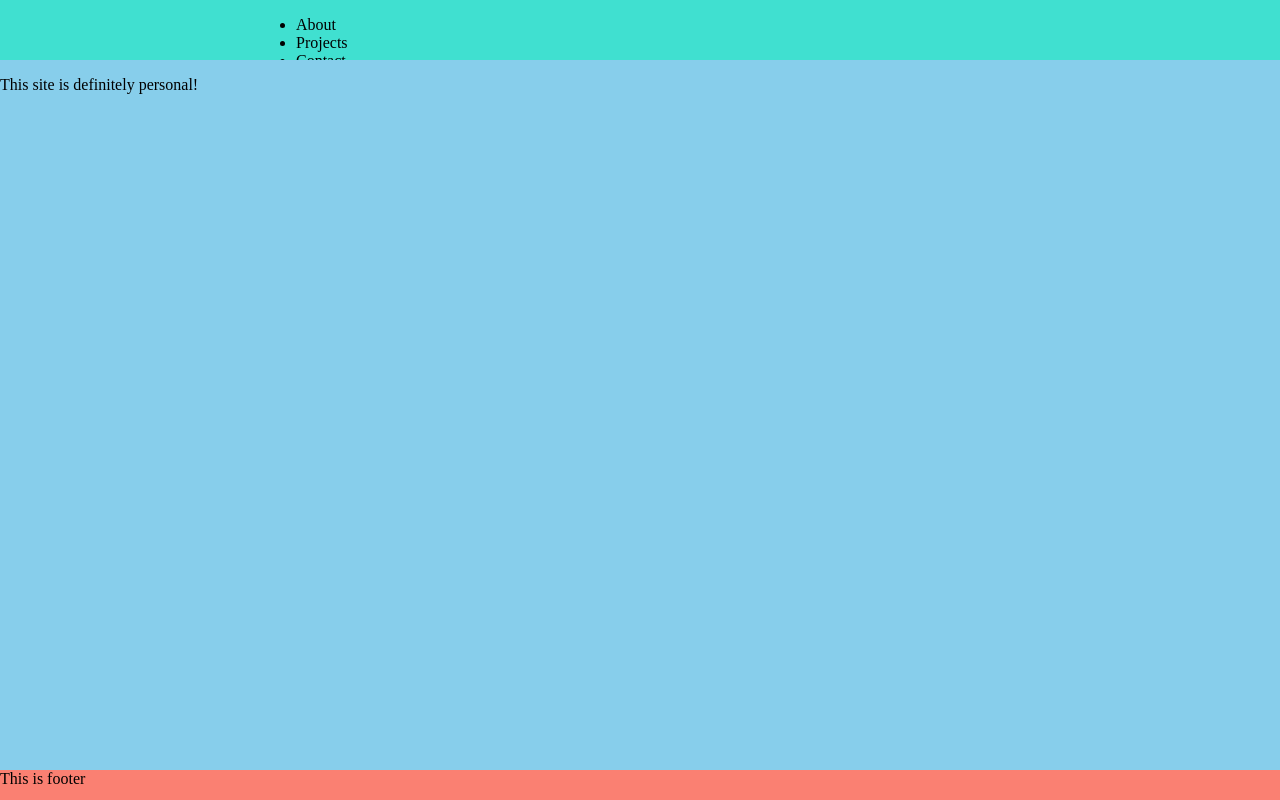
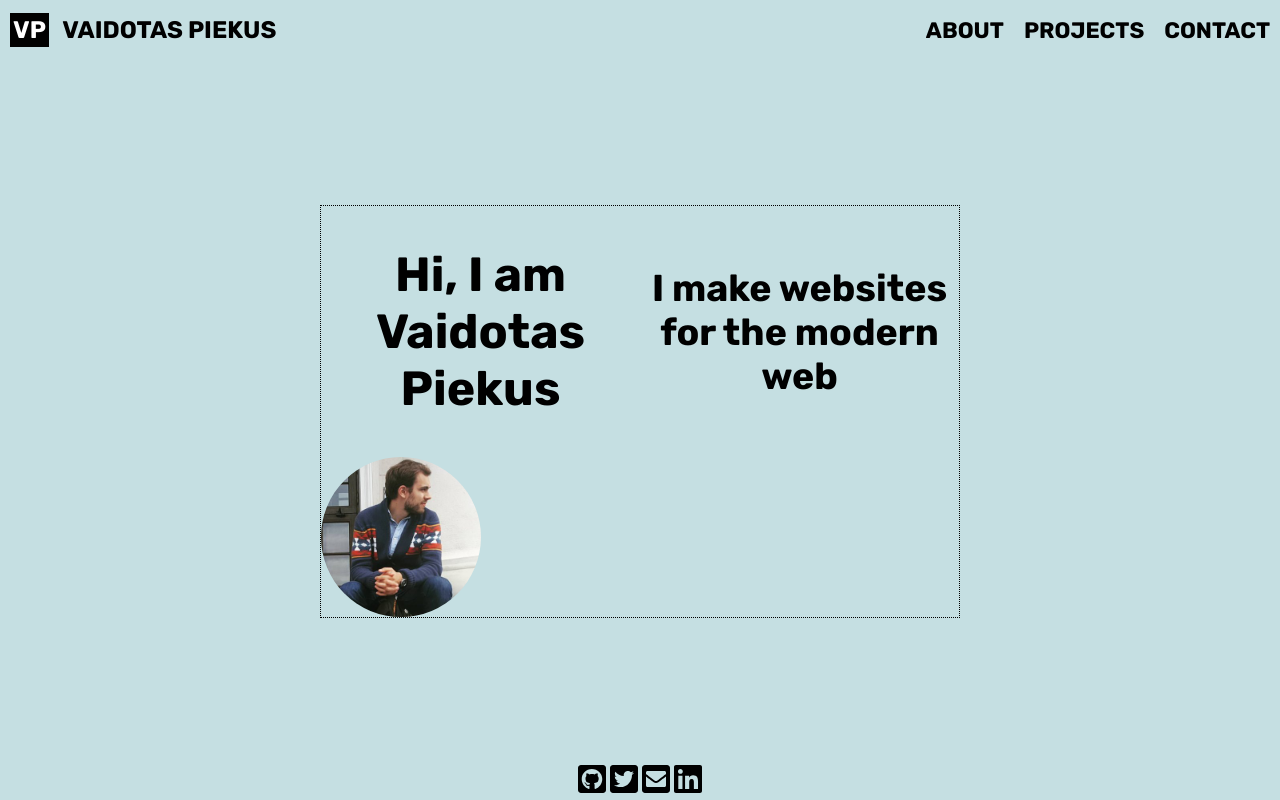
Before and after one commit to vaidotasp/vaidotasp.github.io, a website: page index.html in a window 1280 px wide. Drawn offline with Linux system fonts and the light colour scheme.

Commit message:
some changes

```diff
--- a/assets/style.css
+++ b/assets/style.css
@@ -1,3 +1,7 @@
+:root {
+  --base: #6faeb666;
+}
+
 html {
   box-sizing: border-box;
   margin: 0;
@@ -12,36 +16,154 @@ html {
 body {
   margin: 0;
   height: 100%;
+  font-family: 'Rubik', sans-serif;
+  width: 100%;
+}
+
+a {
+  text-decoration: none;
 }
 
 .wrapper {
   min-height: 100vh;
   display: grid;
   grid-template-columns: 1fr;
-  grid-template-rows: 60px 1fr 30px;
+  grid-template-rows: 60px 1fr auto;
   grid-template-areas:
     'navbar'
     'main'
     'footer';
+  /* background: url('images/test.png') fixed;
+  background-repeat: no-repeat;
+  background-position: center center;
+  -webkit-background-size: cover;
+  -moz-background-size: cover;
+  -o-background-size: cover;
+  background-size: cover;
+  background-size: 100% 100%;
+  backg */
 }
 
+/* NAVBAR-START */
 .navbar {
-  background: turquoise;
+  font-weight: 700;
+  background: var(--base);
   grid-area: 'navbar';
   display: grid;
-  grid-template-columns: repeat(5, 1fr);
+  grid-template-columns: auto 1fr;
+  align-items: center;
 }
 
-.navbar > ul > li {
+.menu > ul {
+  display: grid;
+  grid-template-columns: repeat(3, minmax(auto, auto));
+  justify-items: center;
+  justify-content: end;
+  grid-gap: 20px;
+  margin-right: 10px;
+}
+
+.menu > ul > li {
   list-style-type: none;
 }
 
-.main {
-  background: skyblue;
-  grid-area: 'main';
+.menu > ul > li > a {
+  text-transform: uppercase;
+  font-size: 1.4em;
+  cursor: pointer;
+  transition: all 200ms;
 }
 
+.menu > ul > li > a:hover {
+  border-bottom: 3px solid black;
+}
+
+.name-vp,
+.name-full {
+  display: inline-block;
+  align-items: center;
+  text-transform: uppercase;
+  font-size: 1.5em;
+  font-weight: 700;
+  padding: 0;
+  margin: 0;
+}
+
+.name-vp {
+  margin-left: 10px;
+  padding: 3px;
+  color: white;
+  background: black;
+}
+
+.name-full {
+  -webkit-transition: 0.3s all cubic-bezier(0.895, 0.03, 0.685, 0.22);
+  z-index: 5;
+  transition: 0.3s all cubic-bezier(0.895, 0.03, 0.685, 0.22);
+  transform: translate3d(-150%, 0, 0);
+}
+
+.navbar:hover .name-full {
+  transform: translate3d(10px, 0, 0);
+  -webkit-transition: 0.3s all cubic-bezier(0.165, 0.84, 0.44, 1);
+  transition: 0.3s all cubic-bezier(0.165, 0.84, 0.44, 1);
+}
+/* NAVBAR-END */
+
+/* MAIN-START */
+.main {
+  background: #6faeb666;
+  grid-area: 'main';
+  display: grid;
+  justify-content: center;
+  align-items: center;
+}
+
+.main-inner {
+  display: grid;
+  grid-template-columns: 1fr 1fr;
+  grid-template-rows: auto auto;
+  justify-content: center;
+  align-items: center;
+  margin: 20px;
+  font-size: 2em;
+  width: 50vw;
+  text-align: center;
+  border: 1px dotted black;
+}
+
+.main-inner > img {
+  border-radius: 50%;
+  width: 5em;
+}
+/* MAIN-END */
+
+/* FOOT-START */
 .footer {
-  background: salmon;
+  background: #6faeb666;
   grid-area: 'footer';
+  display: inline-block;
+  text-align: center;
 }
+
+.wrap-foot {
+  margin-bottom: 5px;
+}
+
+p {
+  padding: 0;
+  margin: 0;
+  display: inline-block;
+}
+
+.fa-linkedin,
+.fa-twitter-square,
+.fa-github-square,
+.fa-envelope-square {
+  font-size: 2em;
+  display: inline-block;
+  cursor: pointer;
+  text-decoration: none;
+  color: black;
+}
+/* FOOT-END */
--- a/index.html
+++ b/index.html
@@ -7,30 +7,58 @@
   <meta http-equiv="X-UA-Compatible" content="ie=edge">
   <title>Personal Site</title>
   <link rel="stylesheet" type="text/css" href="assets/style.css">
+  <link rel="shortcut icon" type="image/x-icon" href="assets/images/favicon.ico">
+  <link href="https://fonts.googleapis.com/css?family=Rubik:400,500,700" rel="stylesheet">
+  <script defer src="https://use.fontawesome.com/releases/v5.0.8/js/all.js"></script>
 </head>
 
 <body>
   <div class="wrapper">
     <nav class="navbar">
-      <img class="vp">
+      <a class="name-all">
+        <span class="name-vp">VP</span>
+        <h1 class="name-full">vaidotas piekus</h1>
+      </a>
+      <!-- <img class="vp"> -->
       <div class="menu">
         <ul>
           <li>
-            <a>About</a>
+            <a>about</a>
           </li>
           <li>
-            <a>Projects</a>
+            <a>projects</a>
           </li>
           <li>
-            <a>Contact</a>
+            <a>contact</a>
           </li>
         </ul>
       </div>
     </nav>
     <section class="main">
-      <p>This site is definitely personal!</p>
+      <div class="main-inner">
+        <h1>Hi, I am Vaidotas Piekus</h1>
+        <h3>I make websites for the modern web</h3>
+        <img src="assets/images/profile.jpg" alt="profile">
+      </div>
     </section>
-    <footer class="footer">This is footer</footer>
+    <footer class="footer">
+      <div class="wrap-foot">
+        <a target="_blank" href="https://github.com/vaidotasp">
+          <i class="fab fa-github-square"></i>
+        </a>
+        <a target="_blank" href="https://twitter.com/vaidotaspi">
+          <i class=" fab fa-twitter-square "></i>
+        </a>
+        </a>
+        <a target="_blank" href="mailto:vaidotasp@gmail.com">
+          <i class="fas fa-envelope-square "></i>
+        </a>
+        <a target="_blank" href="https://www.linkedin.com/in/vaidotas-piekus-19a24021/">
+          <i class="fab fa-linkedin "></i>
+
+
+      </div>
+    </footer>
   </div>
 </body>
 
```
Also changed, not shown: about.html (added), assets/images/favicon.ico (added), assets/images/profile.jpg (added), assets/images/test.png (added), contact.html (added).
